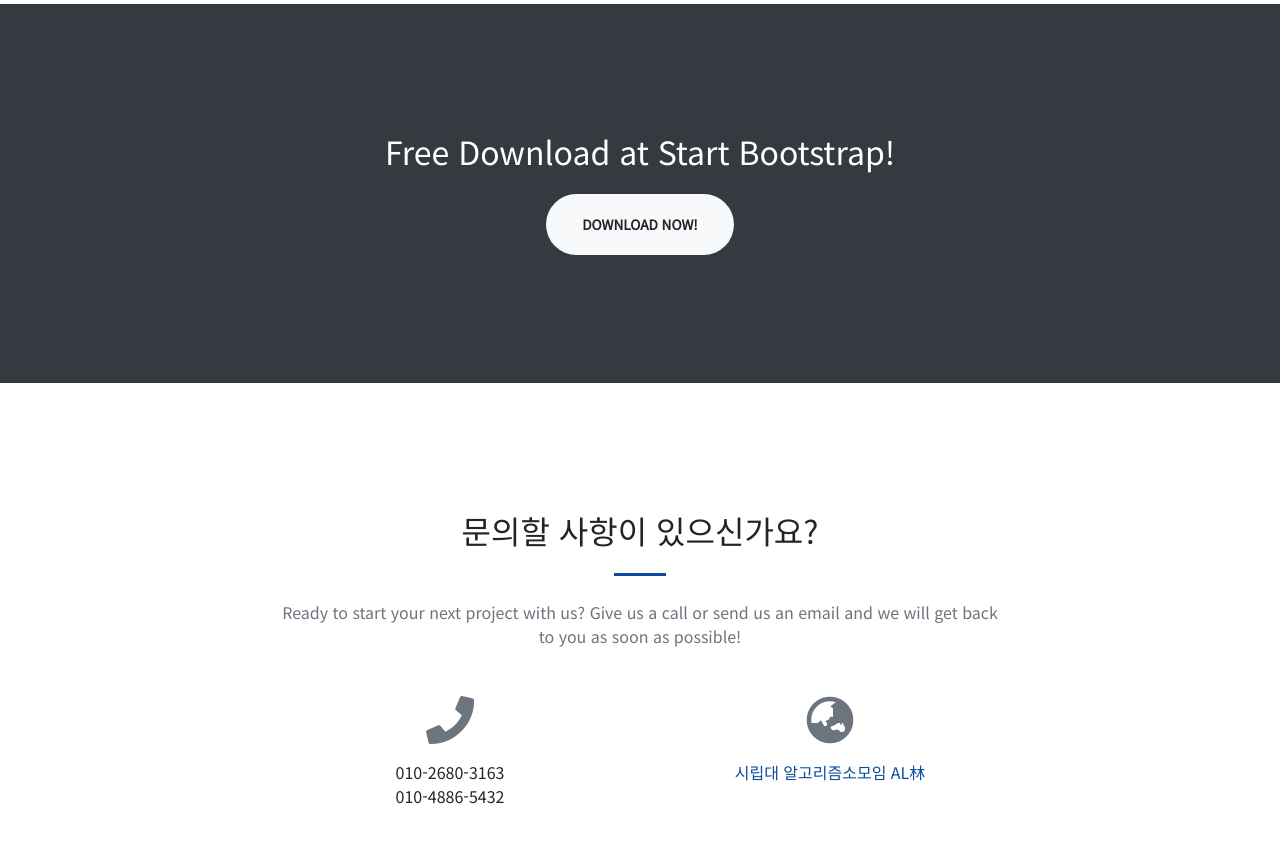
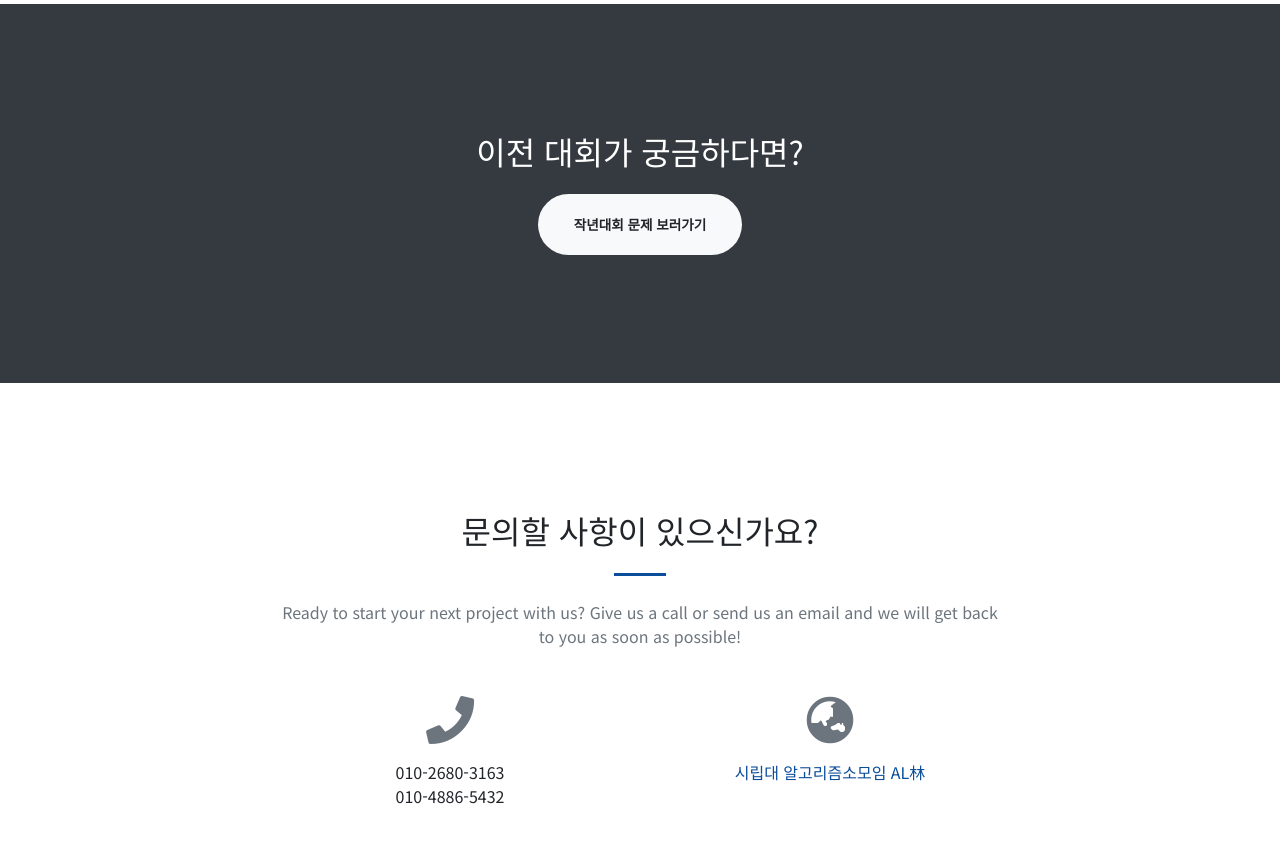
Before and after one commit to hojunee/uospc_webpage, a website with bundled scripts: page index.html in a window 1280 px wide. Shown: the part 1840-2682 px from the top of the page. Built offline with nearby package versions, Linux system fonts and the light colour scheme.

Commit message:
Update index.html

```diff
--- a/index.html
+++ b/index.html
@@ -121,8 +121,8 @@
     <!-- Call to Action Section -->
     <section class="page-section bg-dark text-white">
         <div class="container text-center">
-            <h2 class="mb-4">Free Download at Start Bootstrap!</h2>
-            <a class="btn btn-light btn-xl" href="https://startbootstrap.com/themes/creative/">Download Now!</a>
+            <h2 class="mb-4">이전 대회가 궁금하다면?</h2>
+            <a class="btn btn-light btn-xl" href="https://www.facebook.com/groups/uoscs/permalink/1861118173936028/">작년대회 문제 보러가기</a>
         </div>
     </section>
 
```
